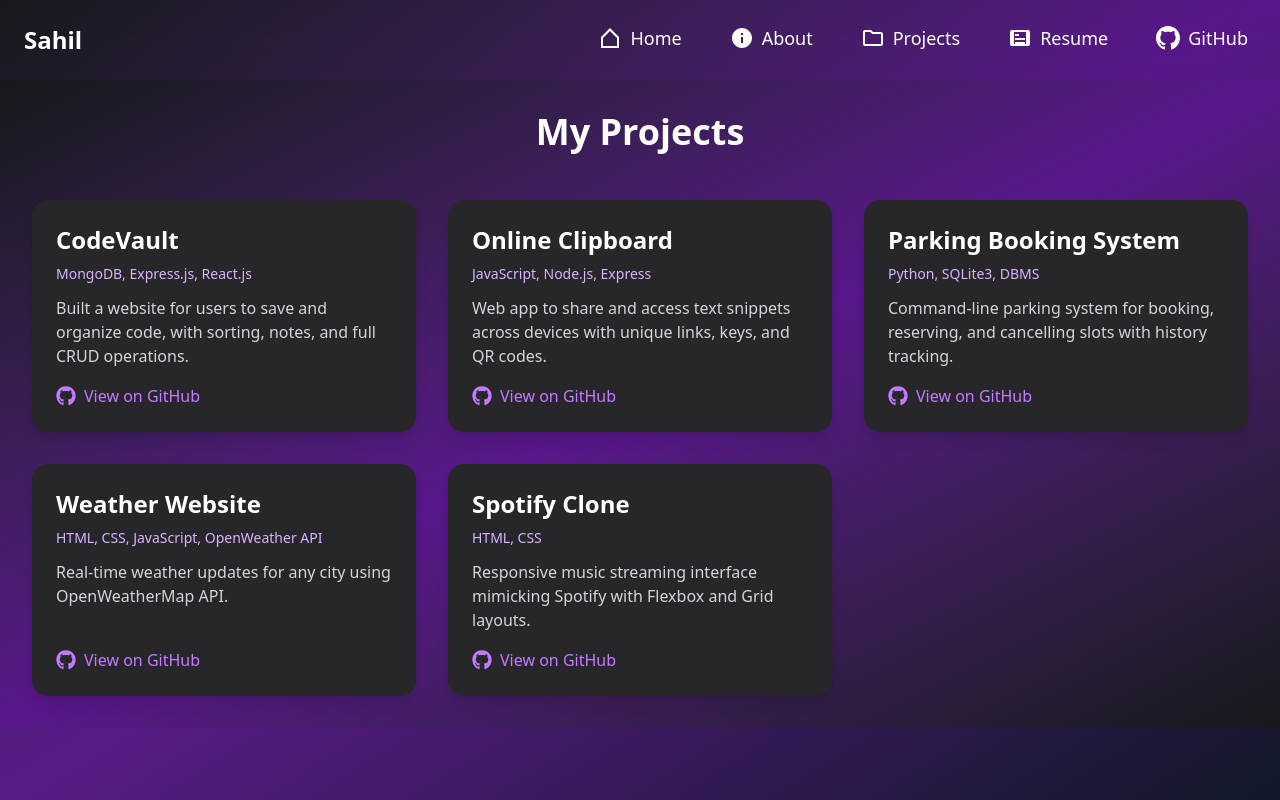
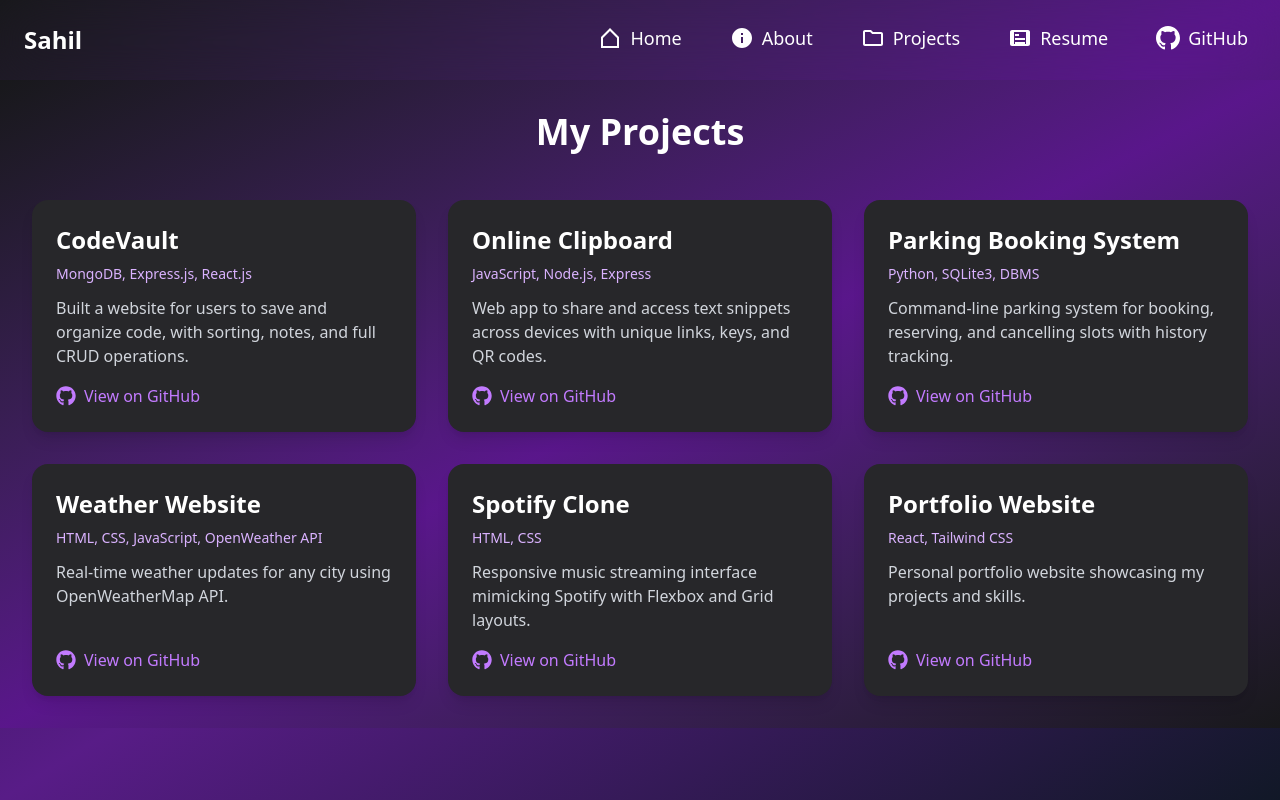
Before and after one commit to sonkamblesahil/portfolio, a React (Vite) app: page /projects in a window 1280 px wide. Built offline with nearby package versions, Linux system fonts and the light colour scheme.

Commit message:
added the portfolio project

```diff
--- a/src/pages/ProjectsPage.jsx
+++ b/src/pages/ProjectsPage.jsx
@@ -30,6 +30,12 @@ const projects = [
     title: "Spotify Clone",
     tech: "HTML, CSS",
     desc: "Responsive music streaming interface mimicking Spotify with Flexbox and Grid layouts.",
+    github: "https://github.com/sonkamblesahil"
+  },
+  {
+    title: "Portfolio Website",
+    tech: "React, Tailwind CSS",
+    desc: "Personal portfolio website showcasing my projects and skills.",
     github: "https://github.com/sonkamblesahil"
   }
 ];
```
